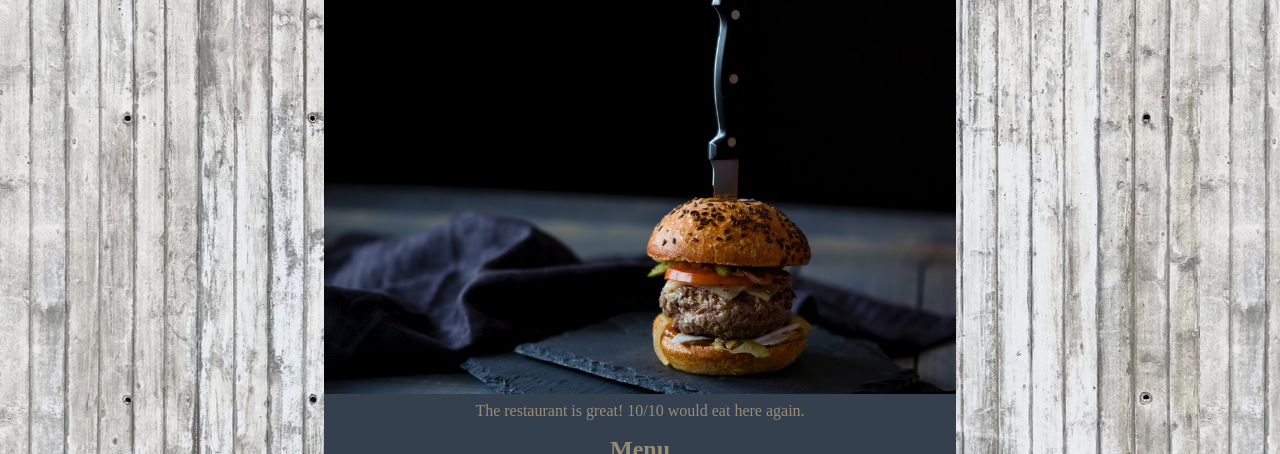
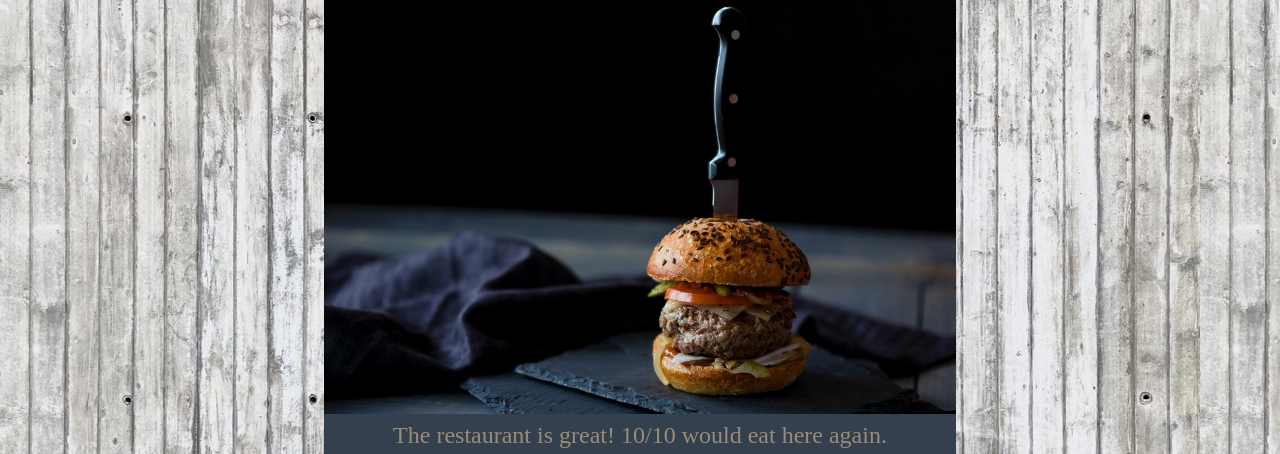
Before and after one commit to Gsutna19/restaurant, a website built with webpack: page dist/index.html in a window 1280 px wide. Shown: the part 147-601 px from the top of the page. Built offline with Linux system fonts and the light colour scheme.

Commit message:
Add padding to the paragraphs

```diff
--- a/src/style.css
+++ b/src/style.css
@@ -1,3 +1,5 @@
+@import url('https://fonts.googleapis.com/css2?family=Lobster+Two&display=swap');
+
 :root {
     --light-bg: #CAD8E5;
     --dark-bg: #34404D;
@@ -19,9 +21,18 @@ body {
     background: url('./wood.jpg')
 }
 
+h1, h2 {
+    font-family: 'Lobster Two', cursive;
+    font-size: 2.25rem;
+}
+
 h1, h2, p {
     color: var(--light-txt);
     padding: 8px 0;
+}
+
+p {
+    padding: 8px 40px;
 }
 
 #content {
@@ -49,6 +60,13 @@ h1, h2, p {
 
 li {
     padding: 16px;
+    font-family: 'Lobster Two', cursive;
+    /* font-size: 1.5rem; */
+}
+
+li, p {
+    font-size: 1.5rem;
+    text-align: center;
 }
 
 img {
```
Also changed, not shown: dist/main.js.
